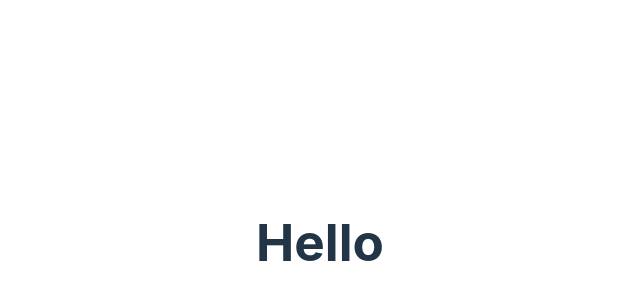
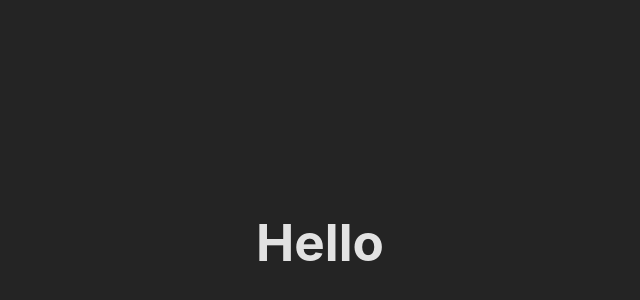
Before and after one commit to GenaroIBC/shop-counter, a React (Vite) app: page / in a window 1280 px wide. Shown: the part 158-458 px from the top of the page, without its empty margins (320-960 px from the left). Built offline with nearby package versions, Linux system fonts and the light colour scheme.

Commit message:
add some styles

```diff
--- a/src/index.css
+++ b/src/index.css
@@ -44,6 +44,7 @@ button {
   font-size: 1em;
   font-weight: 500;
   font-family: inherit;
+  color: #fff;
   background-color: #1a1a1a;
   cursor: pointer;
   transition: border-color 0.25s;
@@ -55,16 +56,3 @@ button:focus,
 button:focus-visible {
   outline: 4px auto -webkit-focus-ring-color;
 }
-
-@media (prefers-color-scheme: light) {
-  :root {
-    color: #213547;
-    background-color: #ffffff;
-  }
-  a:hover {
-    color: #747bff;
-  }
-  button {
-    background-color: #f9f9f9;
-  }
-}
```
